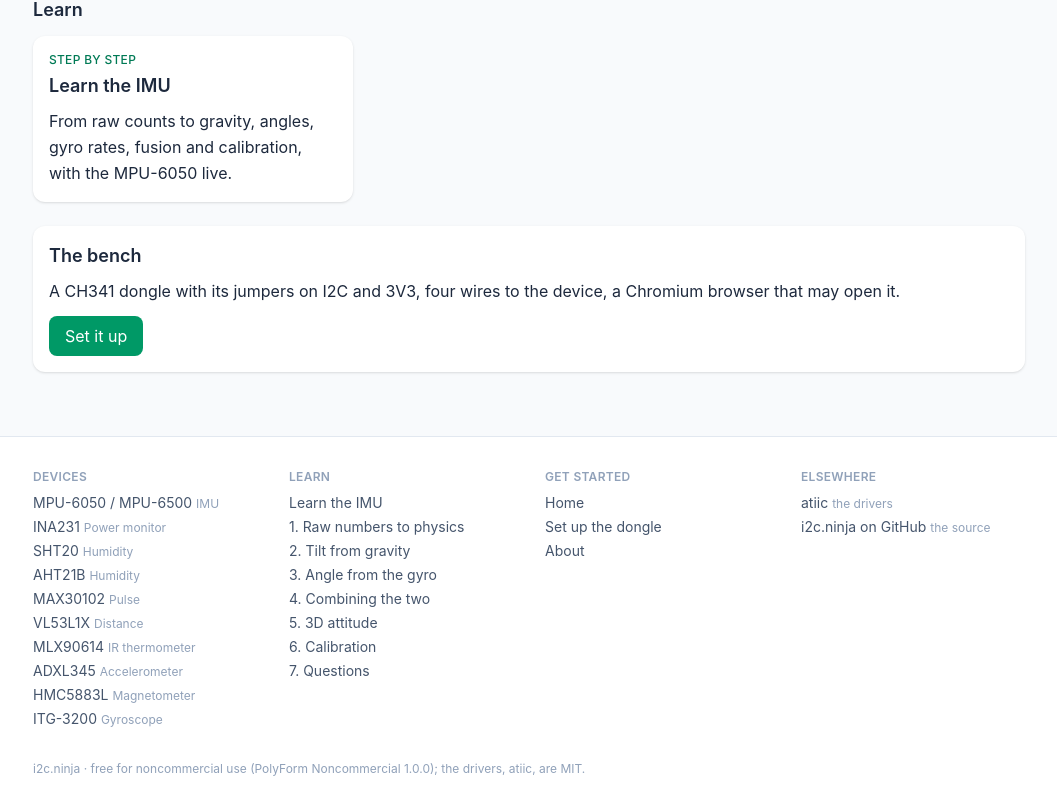
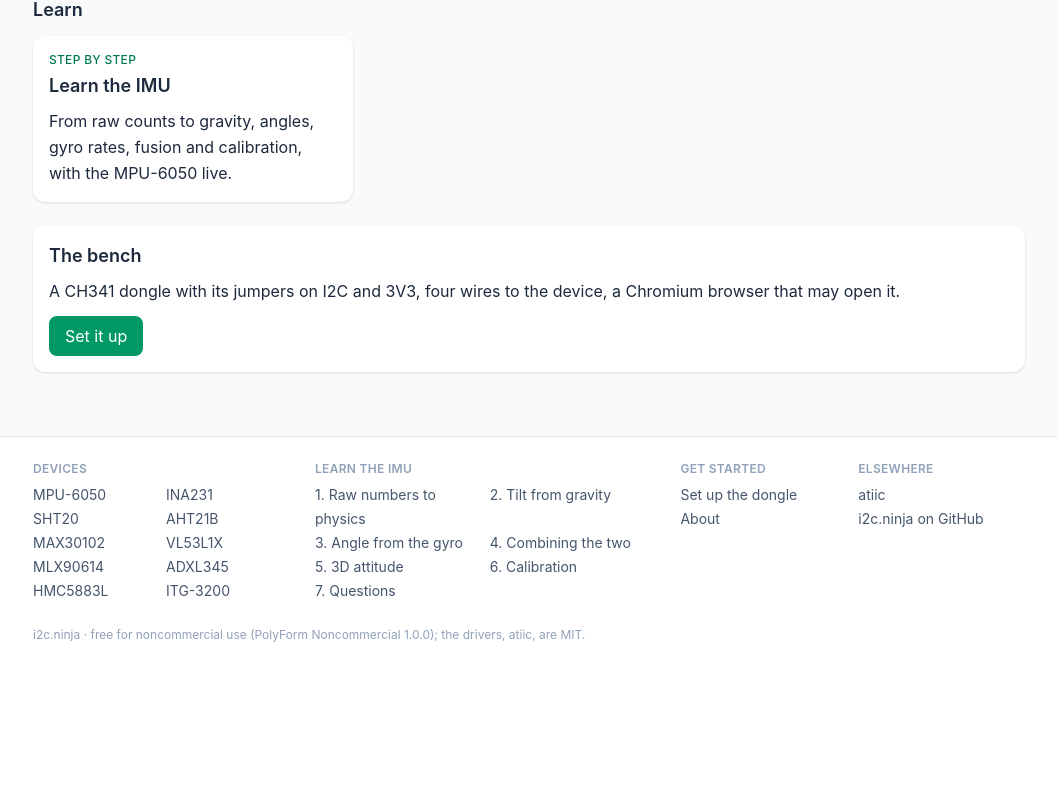
Before and after one commit to aguegu/i2c.ninja, a Vue app: page / in a window 1280 px wide. Shown: the part 1161-1962 px from the top of the page, without its empty margins (111-1168 px from the left). After the commit the page ends 1824 px from the top, so only its background shows below. Built offline with nearby package versions, Linux system fonts and the light colour scheme.

Commit message:
SiteFooter: shorter (the devices and the Learn steps in two columns, no notes, Home left to the logo, tighter)
Co-Authored-By: Claude Opus 5.5 <noreply@anthropic.com>

```diff
--- a/src/components/SiteFooter.vue
+++ b/src/components/SiteFooter.vue
@@ -1,40 +1,42 @@
 <script setup>
-// The footer: the site map (every page, from lib/nav.js) and the license
+// The footer: the site map (every page, from lib/nav.js), kept short (the
+// devices and the Learn steps in two columns each), and the license
 import { DEVICE_LINKS, LEARN_LINKS, START_LINKS, ELSEWHERE_LINKS } from '../lib/nav.js';
 
 const link = 'text-slate-600 hover:text-emerald-600 dark:text-slate-300';
-const head = 'mb-2 text-xs font-semibold tracking-wide text-slate-400 uppercase';
+const head = 'mb-1.5 text-xs font-semibold tracking-wide text-slate-400 uppercase';
+const start = START_LINKS.filter((l) => l.to !== '/'); // the logo is home
 </script>
 
 <template>
   <footer class="mt-12 border-t border-slate-200 bg-white dark:border-slate-700 dark:bg-slate-800">
-    <nav class="mx-auto grid max-w-5xl grid-cols-2 gap-8 px-4 py-8 text-sm md:grid-cols-4" aria-label="Site map">
-      <div>
+    <nav class="mx-auto grid max-w-5xl grid-cols-2 gap-x-8 gap-y-5 px-4 py-6 text-sm leading-6 md:grid-cols-[1.2fr_1.6fr_0.7fr_0.8fr]" aria-label="Site map">
+      <div class="col-span-2 md:col-span-1">
         <p :class="head">Devices</p>
-        <ul class="space-y-1">
-          <li v-for="l in DEVICE_LINKS" :key="l.to"><RouterLink :to="l.to" :class="link">{{ l.label }}</RouterLink> <span class="text-xs text-slate-400">{{ l.note }}</span></li>
+        <ul class="grid grid-cols-2 gap-x-4">
+          <li v-for="l in DEVICE_LINKS" :key="l.to"><RouterLink :to="l.to" :class="link">{{ l.label.replace(' / MPU-6500', '') }}</RouterLink></li>
         </ul>
       </div>
-      <div>
-        <p :class="head">Learn</p>
-        <ul class="space-y-1">
-          <li v-for="l in LEARN_LINKS" :key="l.to"><RouterLink :to="l.to" :class="link">{{ l.label }}</RouterLink></li>
+      <div class="col-span-2 md:col-span-1">
+        <p :class="head"><RouterLink to="/learn/imu" class="hover:text-emerald-600">Learn the IMU</RouterLink></p>
+        <ul class="grid grid-cols-2 gap-x-4">
+          <li v-for="l in LEARN_LINKS.slice(1)" :key="l.to"><RouterLink :to="l.to" :class="link">{{ l.label }}</RouterLink></li>
         </ul>
       </div>
       <div>
         <p :class="head">Get started</p>
-        <ul class="space-y-1">
-          <li v-for="l in START_LINKS" :key="l.to"><RouterLink :to="l.to" :class="link">{{ l.label }}</RouterLink></li>
+        <ul>
+          <li v-for="l in start" :key="l.to"><RouterLink :to="l.to" :class="link">{{ l.label }}</RouterLink></li>
         </ul>
       </div>
       <div>
         <p :class="head">Elsewhere</p>
-        <ul class="space-y-1">
-          <li v-for="l in ELSEWHERE_LINKS" :key="l.href"><a :href="l.href" :class="link">{{ l.label }}</a> <span class="text-xs text-slate-400">{{ l.note }}</span></li>
+        <ul>
+          <li v-for="l in ELSEWHERE_LINKS" :key="l.href"><a :href="l.href" :class="link">{{ l.label }}</a></li>
         </ul>
       </div>
     </nav>
-    <p class="mx-auto max-w-5xl px-4 pb-6 text-xs text-slate-400">
+    <p class="mx-auto max-w-5xl px-4 pb-5 text-xs text-slate-400">
       i2c.ninja · free for noncommercial use (PolyForm Noncommercial 1.0.0); the drivers, atiic, are MIT.
     </p>
   </footer>
```
